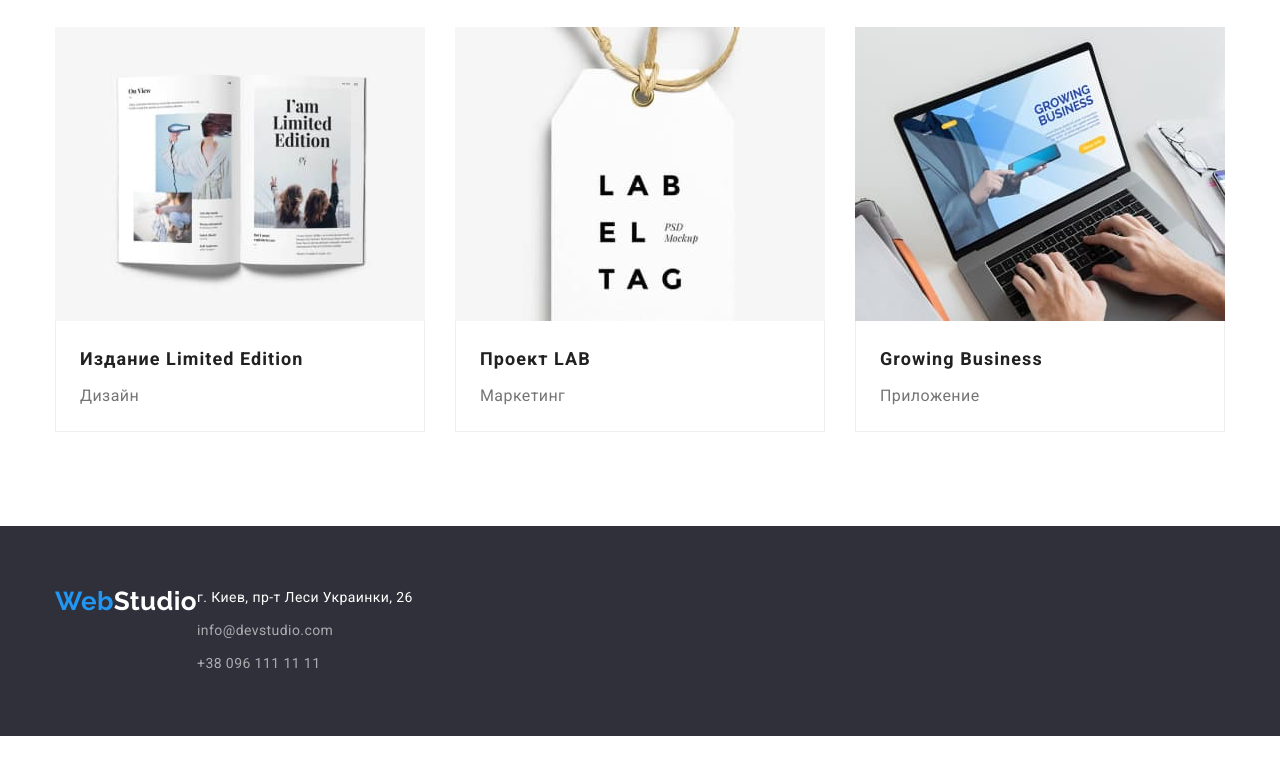
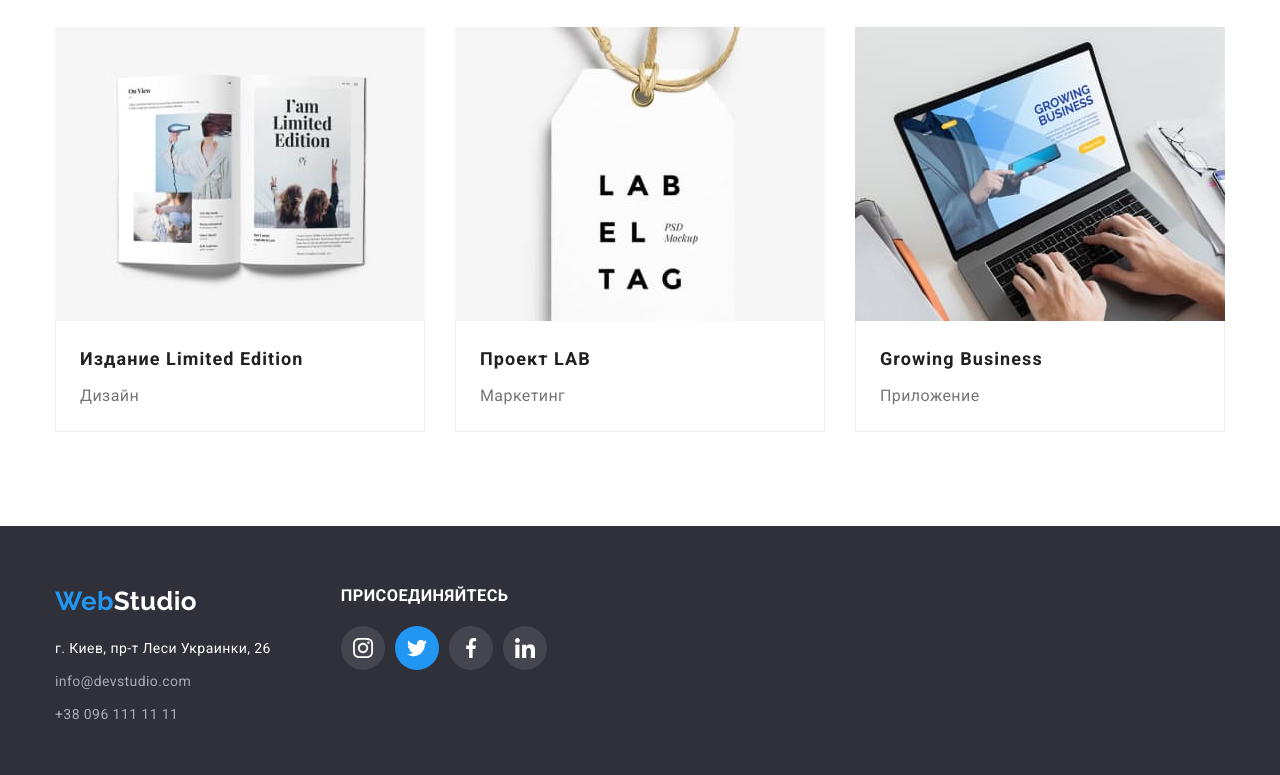
Before and after one commit to jrrrrn/goit-markup-hw-04, a plain HTML site: page portfolio.html in a window 1280 px wide. Shown: the part 1107-1882 px from the top of the page. Before the commit the page ends 1843 px from the top, so only its background shows below. Drawn offline with nearby package versions, Linux system fonts and the light colour scheme.

Commit message:
correction

```diff
--- a/css/styles.css
+++ b/css/styles.css
@@ -80,7 +80,7 @@ img {
 .link {
   font-style: normal;
   text-decoration: none;
-  cursor: pointer;
+
 }
 
 .title {
--- a/portfolio.html
+++ b/portfolio.html
@@ -128,9 +128,10 @@
 
 
 
-      <footer class="footer ">
+      <footer class="footer">
         <div class="container">
-          <a href="./index.html" lang="en" class="logo "> <span class="web-logo">Web</span>Studio </a>
+          <div class="web-studio-address">
+            <a href="./index.html" lang="en" class="logo "><span class="web-logo">Web</span>Studio </a>
 
             <address class="address-list">
 
@@ -139,8 +140,18 @@
               <a href="mailto:info@devstudio.com" class="address-link footer-address link">info@devstudio.com</a>
               <a href="tel:+380961111111" class="address-link footer-address link"> +38 096 111 11
                 11</a>
+            </address>
+          </div>
+          <div class="join">
+            <h3 class="footer-title"> присоединяйтесь </h3>
+            <ul class="socials-list list">
 
-          </address>
+              <li class="socials-list-item"><a href="" aria-label="Instagram" class="link"></a></li>
+              <li class="socials-list-item"><a href="" aria-label="Twitter" class="link"></a></li>
+              <li class="socials-list-item"><a href="" aria-label="Facebook" class="link"></a></li>
+              <li class="socials-list-item"><a href="" aria-label="LInkedIn" class="link"></a></li>
+            </ul>
+          </div>
         </div>
 
       </footer>
```
Also changed, not shown: index.html (+1 -1 lines). Lines whose indentation alone changed are shown as unchanged.
